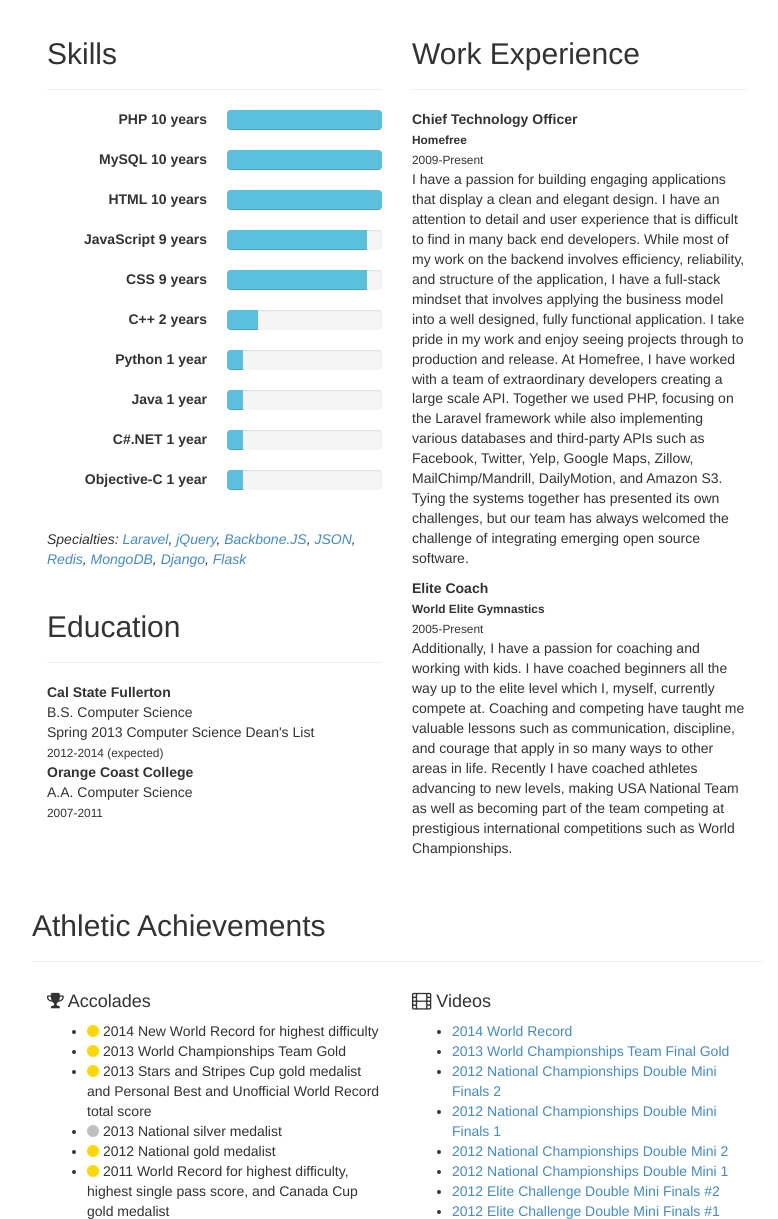
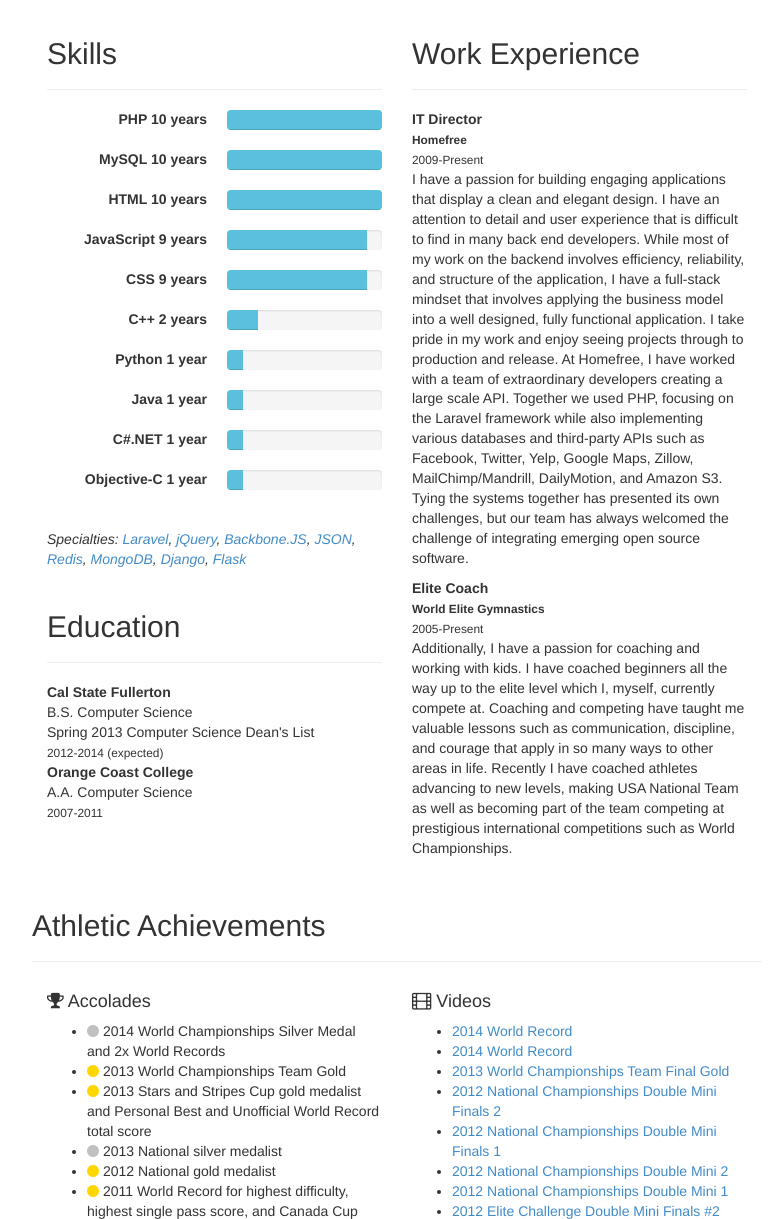
Before and after one commit to AustinW/resume, a plain HTML site: page index.html in a window 1280 px wide. Shown: the part 1586-2805 px from the top of the page, without its empty margins (243-1021 px from the left). Drawn offline with Linux system fonts and the light colour scheme.

Commit message:
Updated results

```diff
--- a/index.html
+++ b/index.html
@@ -309,7 +309,7 @@
 
         <ul class="list-unstyled">
           <li>
-            <strong>Chief Technology Officer</strong><br />
+            <strong>IT Director</strong><br />
             <small><strong>Homefree</strong></small><br />
             <small>2009-Present</small>
             <p>
@@ -352,7 +352,7 @@
         <h4><i class="icon-trophy"></i> Accolades</h4>
 
         <ul>
-          <li><i class="icon-circle text-gold"></i> 2014 New World Record for highest difficulty</li>
+          <li><i class="icon-circle text-silver"></i> 2014 World Championships Silver Medal and 2x World Records</li>
           <li><i class="icon-circle text-gold"></i> 2013 World Championships Team Gold</li>
           <li><i class="icon-circle text-gold"></i> 2013 Stars and Stripes Cup gold medalist and Personal Best and Unofficial World Record total score</li>
           <li><i class="icon-circle text-silver"></i> 2013 National silver medalist</li>
@@ -371,6 +371,7 @@
         <h4><i class="icon-film"></i> Videos</h4>
 
         <ul>
+          <li><a href="https://www.youtube.com/watch?v=OEj0WdU2uJA">2014 World Record</a><!-- 2014-05-25 --><br /></li>
           <li><a href="https://www.facebook.com/photo.php?v=10202611852712088">2014 World Record</a><!-- 2014-05-25 --><br /></li>
           <li><a href="http://www.youtube.com/watch?v=HqyPZecr0UM">2013 World Championships Team Final Gold</a><!-- 2013-11-8 --><br /></li>
           <li><a href="http://www.youtube.com/watch?v=5u5Yq8gyQv4">2012 National Championships Double Mini Finals 2</a><!-- 2012-07-07 --><br /></li>
```
